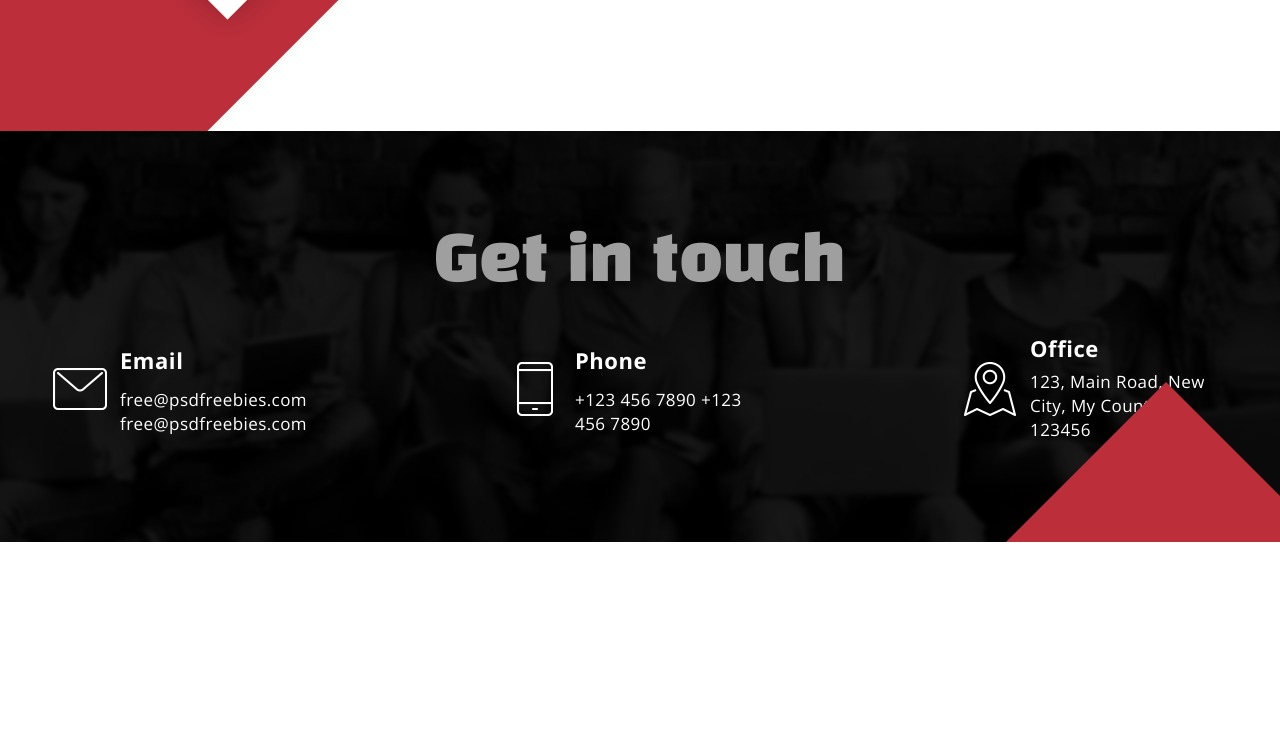
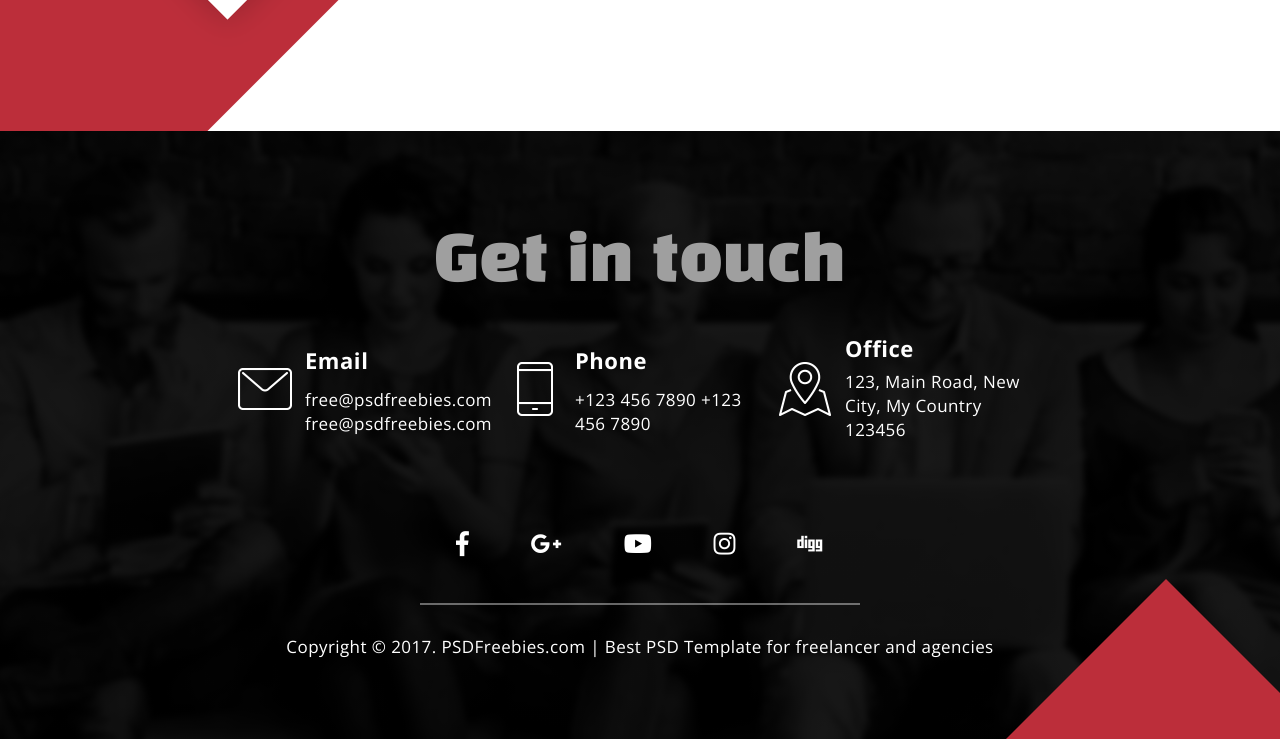
Before and after one commit to silvervian/Creative-Agency, a website built with webpack: page src/index.html in a window 1280 px wide. Shown: the part 3952-4691 px from the top of the page. Before the commit the page ends 4494 px from the top, so only its background shows below. Built offline with nearby package versions, Linux system fonts and the light colour scheme; files whose address does not match are found by name.

Commit message:
Finish footer

```diff
--- a/src/index.html
+++ b/src/index.html
@@ -277,6 +277,7 @@
 
   <footer class="footer">
     <h2 class="secondary secondary--center secondary--light">Get in touch</h2>
+
     <div class="foo-contact">
       <div class="foo-contact__box"><img class="foo-contact__icon" src="./img/email.png" alt="email">
         <span class="foo-contact__title">Email</span>
@@ -293,6 +294,17 @@
         <span class="foo-contact__desc">123, Main Road, New City, My Country 123456</span>
       </div>
     </div>
+
+    <div class="foo-icons">
+      <a href="#"><i class="fab fa-facebook-f"></i></a>
+      <a href="#"><i class="fab fa-google-plus-g"></i></a>
+      <a href="#"><i class="fab fa-youtube"></i></a>
+      <a href="#"><i class="fab fa-instagram"></i></a>
+      <a href="#"><i class="fab fa-digg"></i></a>
+    </div>
+
+    <span class="footer__desc">Copyright © 2017. PSDFreebies.com | Best PSD Template for freelancer and agencies</span>
+
   </footer>
 
 
--- a/src/sass/components/_footer.scss
+++ b/src/sass/components/_footer.scss
@@ -1,4 +1,7 @@
 .footer {
+  display: flex;
+  flex-direction: column;
+  align-items: center;
   position: relative;
   width: 100%;
   padding: 8rem 0;
@@ -16,10 +19,22 @@
       background: none;
     }
   }
+
+  &__desc {
+    text-align: center;
+    padding: 3rem 1rem 0;
+    color: #ffffff;
+    font-family: $sans;
+    font-size: 1.7rem;
+    font-weight: 400;
+    line-height: 2.4rem;
+    /* Text style for "Copyright" */
+    letter-spacing: 0.42px;
+    z-index: 2;
+  }
 }
 
 .foo-contact {
-  margin: 0 auto;
   padding: 0 1rem;
   max-width: 120rem;
   display: flex;
@@ -60,3 +75,40 @@
     letter-spacing: 0.42px;
   }
 }
+
+.foo-icons {
+  position: relative;
+  display: flex;
+  justify-content: center;
+  flex-wrap: wrap;
+  padding: 4rem 1rem 2rem;
+  max-width: 80rem;
+
+
+  & > a {
+    color: #ffffff;
+    font-size: 2.5rem;
+    font-weight: 400;
+    letter-spacing: 1.8px;
+    transition: .1s;
+    z-index: 2;
+
+    &:hover {
+      color: shade(#fff, 20%);
+    }
+  }
+
+  &::after {
+    content: '';
+    position: absolute;
+    width: 98%;
+    height: 2px;
+    bottom: 0;
+    background: rgba(255, 255, 255,.4);
+    z-index: 2;
+  }
+
+  & > * {
+    padding: 2rem 3rem;
+  }
+}
--- a/src/sass/components/_slickslider.scss
+++ b/src/sass/components/_slickslider.scss
@@ -2,8 +2,9 @@
   width: 100%;
 }
 
-.slick-slider {
-  transition: .2s;
+.slick-slide {
+  transition: transform .3s ease-in;
+  will-change: transform;
 }
 
 .slick-slider {
--- a/src/sass/components/_team.scss
+++ b/src/sass/components/_team.scss
@@ -54,7 +54,7 @@
     line-height: 39.43px;
     padding: .1rem 6rem;
     background: #252525;
-    transform: translate(5%, -30%);
+    transform: translate(0%, -30%);
     clip-path: polygon(0 0, 85% 0, 100% 100%, 15% 100%);
     filter: grayscale(50%) blur(.5px);
     // z-index: 3;
@@ -70,7 +70,7 @@
     font-size: 1.9rem;
     font-style: italic;
     line-height: 31.97px;
-    transform: translate(40%, 75%);
+    transform: translate(45%, 75%);
     clip-path: polygon(0 0, 85% 0, 100% 100%, 15% 100%);
     z-index: 5;
     filter: grayscale(50%) blur(.5px);
```
Also changed, not shown: dist/css/main.css, dist/img/cudzy.jpg (deleted), dist/index.html.
